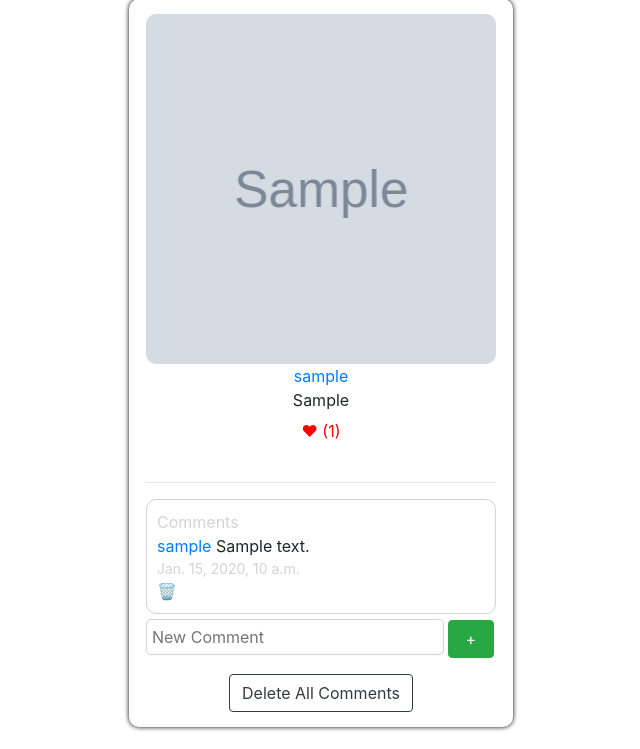
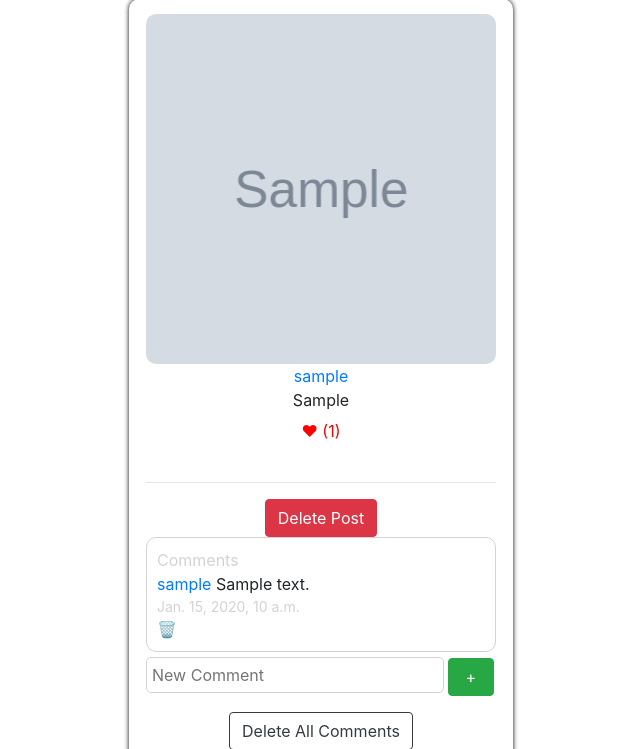
Before and after one commit to forty9unbeaten/instaClone, a Django app: page / in a window 1280 px wide. Shown: the part 67-816 px from the top of the page, without its empty margins (319-959 px from the left). Run offline with Django 3.2, Linux system fonts and the light colour scheme; a user stored in the database is signed in; tables that the repository leaves empty hold one stand-in row (values such as "Sample post"); grey boxes marked "Sample" are stand-in pictures; some libraries are stand-ins or nearby versions.

Commit message:
Posts  deleted + routed to home or profile page

```diff
--- a/instaPost/urls.py
+++ b/instaPost/urls.py
@@ -1,4 +1,4 @@
-from django.urls import path
+from django.urls import path, re_path
 from . import views
 
 url_patterns = [
@@ -7,7 +7,7 @@ url_patterns = [
     path('newpost/', views.newpost, name='newPost'),
     path('like/<int:post_id>', views.like_post, name='like'),
     path('unlike/<int:post_id>', views.unlike_post, name='unlike'),
-    path('post/<id>/delete/', views.delete_post, name='delete_post'),
+    re_path(r'^post/(?P<id>\d+)/delete/(?P<page>\w+)', views.delete_post, name='delete_post'),
     path('archive/<int:id>/', views.archive_post, name='archive'),
     path('unarchive/<int:id>/', views.unarchive_post, name='unarchive'),
     path('archived-posts/<int:id>', views.archived_posts, name='archived_posts')
--- a/instaPost/views.py
+++ b/instaPost/views.py
@@ -79,7 +79,7 @@ def unlike_post(request, post_id):
         return HttpResponseRedirect(reverse('home'))
 
 
-def delete_post(request, id):
+def delete_post(request, id, page):
     try:
         post = Post.objects.get(id=id)
     except:
@@ -90,7 +90,10 @@ def delete_post(request, id):
                 'code': '404'
             }
         )
+    user_id = post.user.id
     post.delete()
+    if page == 'profilePage':
+        return HttpResponseRedirect(reverse(page, args=(user_id,)))
     return HttpResponseRedirect(reverse('home'))
 
 
--- a/templates/feed.html
+++ b/templates/feed.html
@@ -63,6 +63,15 @@
         {% endif %}
         <hr width='350px'>
 
+        <!-- Delete Button -->
+        {% if request.user == post.user %}
+            <a
+                class="btn btn-danger"
+                href="{% url 'delete_post' id=post.id page='home' %}"
+            >
+                Delete Post
+            </a>
+        {% endif %}
 
 
         <!-- Comments -->
--- a/templates/profilePage.html
+++ b/templates/profilePage.html
@@ -92,7 +92,7 @@
                           {% if request.user == post.user %}
                           <a
                           class="btn btn-danger"
-                          href="{% url 'delete_post' id=post.id %}"
+                          href="{% url 'delete_post' id=post.id page='profilePage' %}"
                           >
                             Delete Post
                           </a>
```
